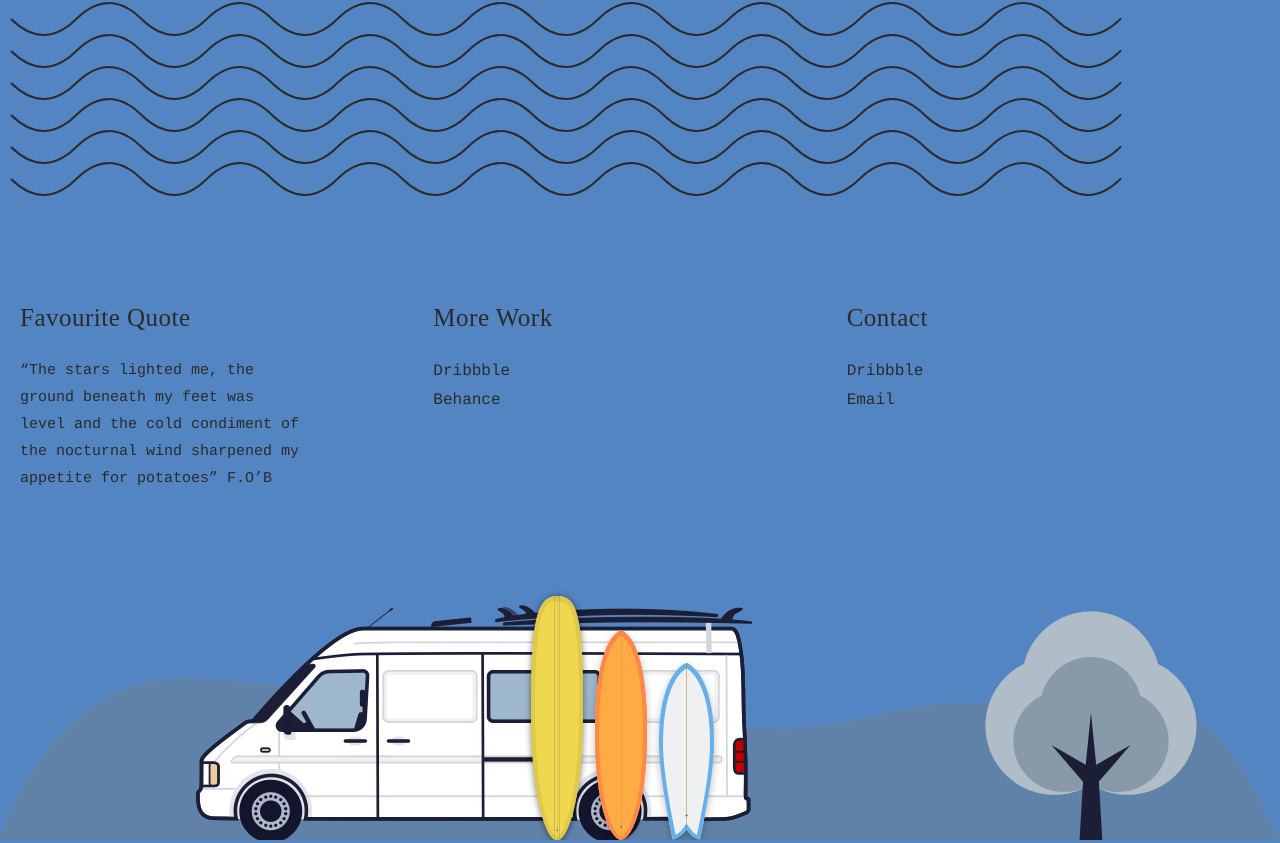
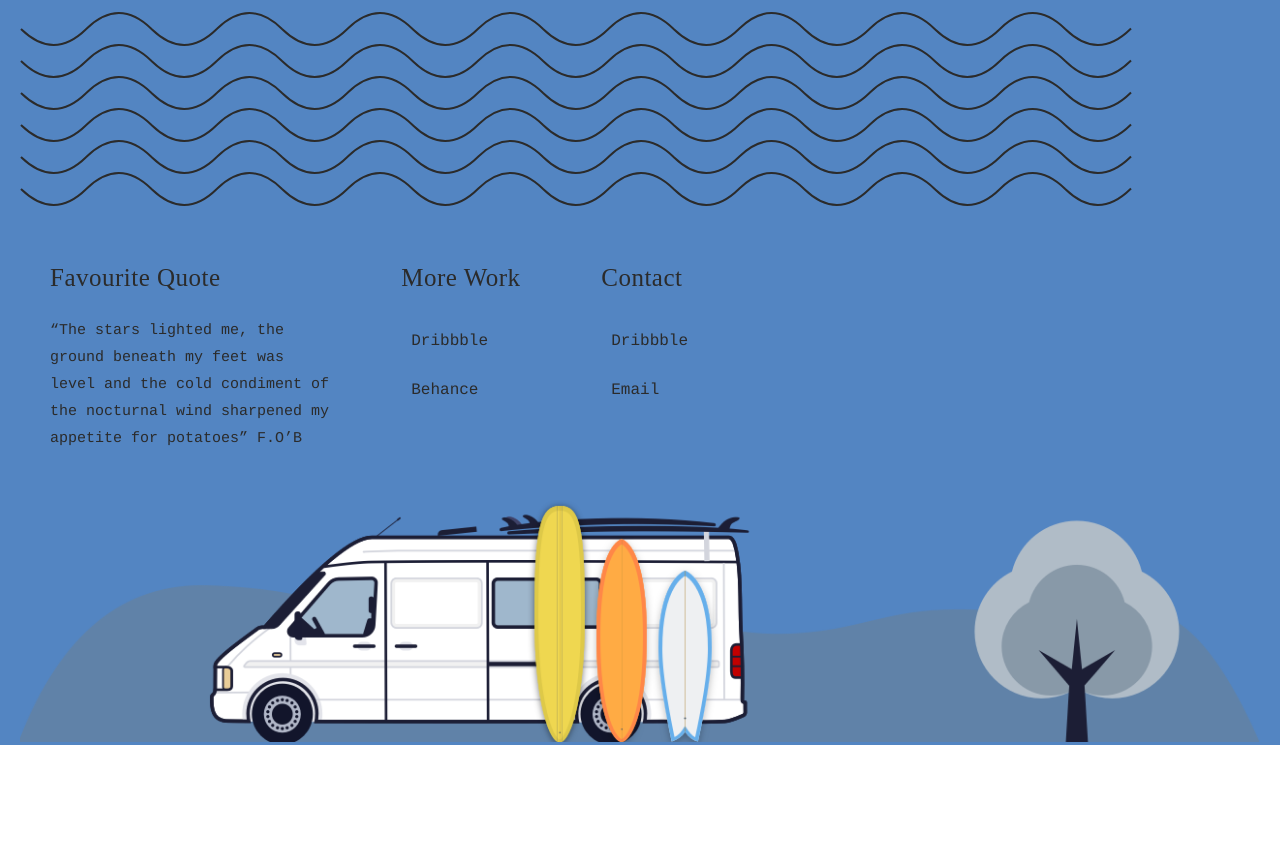
Before and after one commit to Mulelur/rotondwa, a React (Create React App) app: page /hobbies in a window 1280 px wide. Shown: the part 943-1786 px from the top of the page. After the commit the page ends 1688 px from the top, so only its background shows below. Built offline with nearby package versions, Linux system fonts and the light colour scheme.

Commit message:
footer res

```diff
--- a/src/components/footer/index.js
+++ b/src/components/footer/index.js
@@ -9,6 +9,7 @@ import {
   List,
   Link,
   ListItem,
+  ListColumn,
 } from "./styles/footer";
 
 export default function Footer({ children, ...restProps }) {
@@ -43,6 +44,10 @@ Footer.ListItem = function FooterListItem({ children, ...restProps }) {
   return <ListItem {...restProps}>{children}</ListItem>;
 };
 
+Footer.ListColumn = function FooterListColumn({ children, ...restProps }) {
+  return <ListColumn {...restProps}>{children}</ListColumn>;
+};
+
 Footer.Link = function FooterList({ children, ...restProps }) {
   return <Link {...restProps}>{children}</Link>;
 };
--- a/src/components/footer/styles/footer.js
+++ b/src/components/footer/styles/footer.js
@@ -1,24 +1,26 @@
 import styled from "styled-components/macro";
 
 export const Container = styled.div`
-  margin: 8rem 0 0;
-  padding: 1rem 0 0 0rem;
+  // display: flex;
+  margin-top: 8rem;
+  padding: 2rem;
+  padding-bottom: 0;
   color: #2b2b2b;
+  @media (max-width: 560px) {
+    margin-top: 7.2rem;
+    padding: 0.7rem;
+    padding-bottom: 0;
+  }
 `;
 
 export const Row = styled.div`
   display: flex;
-  flex: 0 1 auto;
-  flex-direction: row;
-  flex-wrap: wrap;
   @media (max-width: 656px) {
     flex-direction: column;
-    align-items: center;
   }
 `;
 
 export const Column = styled.div`
-  flex-basis: 100%;
   max-width: 100%;
 `;
 
@@ -32,6 +34,10 @@ export const Heading3 = styled.h3`
   font-family: Canela Web, serif;
   font-weight: 500;
   letter-spacing: 0.5px;
+  @media (max-width: 760px) {
+    font-size: 1.9rem;
+    // margin-top: 1.5rem;
+  }
 `;
 
 export const Text = styled.p`
@@ -51,9 +57,18 @@ export const List = styled.ul`
   font-size: 0.95rem;
 `;
 
+export const ListColumn = styled.div`
+  padding: 3rem;
+  @media (max-width: 760px) {
+    padding: 2rem;
+  }
+`;
+
 export const ListItem = styled.li`
   line-height: 1.8;
   font-size: 1.6rem;
+  min-width: 12rem;
+  padding: 1rem;
 `;
 
 export const Link = styled.a`
--- a/src/container/footer.js
+++ b/src/container/footer.js
@@ -6,28 +6,26 @@ import { Footer } from "../components";
 export default function FooterContainer() {
   return (
     <Footer>
-      <div style={{ paddingRight: "1rem", paddingLeft: "1rem" }}>
-        <Footer.Column>
-          <Footer.Image src={footerimg} />
-        </Footer.Column>
-      </div>
-      <div style={{ display: "flex", margin: "8rem 2rem" }}>
-        <Footer.Column>
+      <Footer.Column>
+        <Footer.Image src={footerimg} />
+      </Footer.Column>
+      <Footer.Row>
+        <Footer.ListColumn>
           <Footer.Heading3>Favourite Quote</Footer.Heading3>
           <Footer.Text>
             “The stars lighted me, the ground beneath my feet was level and the
             cold condiment of the nocturnal wind sharpened my appetite for
             potatoes” F.O’B
           </Footer.Text>
-        </Footer.Column>
-        <Footer.Column>
+        </Footer.ListColumn>
+        <Footer.ListColumn>
           <Footer.Heading3>More Work</Footer.Heading3>
           <Footer.List>
             <Footer.ListItem>Dribbble</Footer.ListItem>
             <Footer.ListItem>Behance</Footer.ListItem>
           </Footer.List>
-        </Footer.Column>
-        <Footer.Column>
+        </Footer.ListColumn>
+        <Footer.ListColumn>
           <Footer.Heading3>Contact</Footer.Heading3>
           <Footer.List>
             <Footer.ListItem>Dribbble</Footer.ListItem>
@@ -35,13 +33,11 @@ export default function FooterContainer() {
               Email
             </Footer.ListItem>
           </Footer.List>
-        </Footer.Column>
-      </div>
-      <Footer.Row>
-        <Footer.Column>
-          <Footer.Image src={footerimg2} />
-        </Footer.Column>
+        </Footer.ListColumn>
       </Footer.Row>
+      <Footer.Column>
+        <Footer.Image src={footerimg2} />
+      </Footer.Column>
     </Footer>
   );
 }
```
